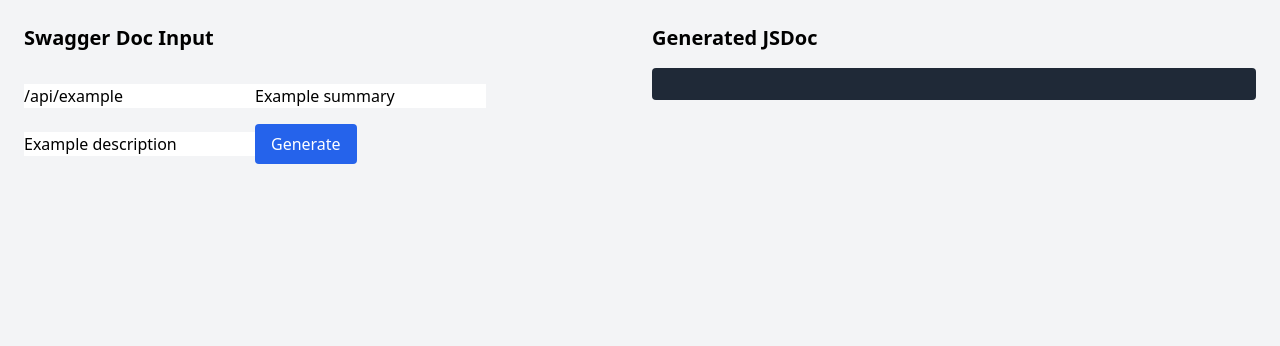
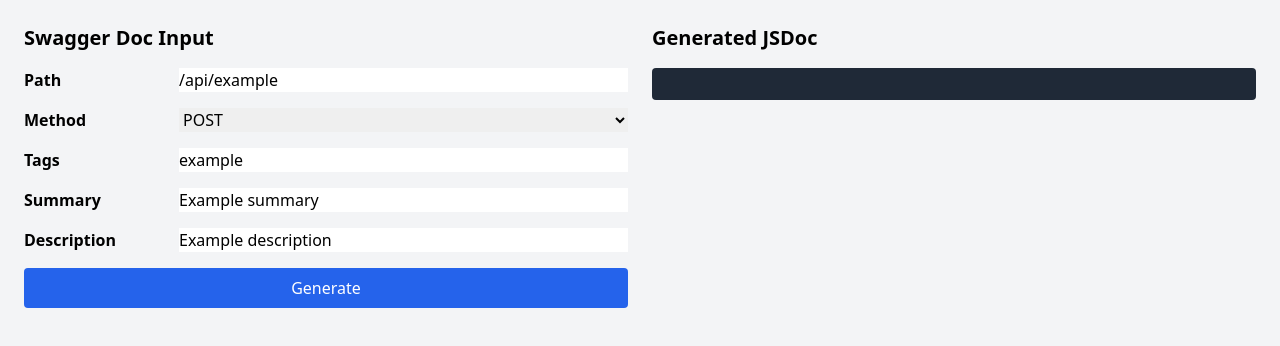
Before and after one commit to Puttipongpn/swagger-doc-ui-edu, a React (Vite) app: page / in a window 1280 px wide. Shown: the top 346 px of the page. Built offline with nearby package versions, Linux system fonts and the light colour scheme.

Commit message:
feat: add input method and tags and change style

```diff
--- a/src/components/InputForm.tsx
+++ b/src/components/InputForm.tsx
@@ -20,16 +20,36 @@
         },
     });
 
-    const handleChange = (e: React.ChangeEvent<HTMLInputElement>) => {
+    const handleChange = (e: React.ChangeEvent<HTMLInputElement | HTMLSelectElement>) => {
         const { name, value } = e.target;
         setForm({ ...form, [name]: value });
     };
 
     return (
         <div className="space-y-4">
-            <input name="path" value={form.path} onChange={handleChange} className="input" placeholder="Path" />
-            <input name="summary" value={form.summary} onChange={handleChange} className="input" placeholder="Summary" />
-            <input name="description" value={form.description} onChange={handleChange} className="input" placeholder="Description" />
+            <div className="grid grid-cols-4 gap-4">
+                <label className="font-bold">Path</label>
+                <input name="path" value={form.path} onChange={handleChange} className="input col-span-3" placeholder="Path" />
+
+                <label className="font-bold">Method</label>
+                <select name="method" value={form.method} onChange={handleChange} className="input col-span-3">
+                    {['get', 'post', 'put', 'delete'].map((method) => (
+                        <option key={method} value={method.toLowerCase()}>
+                            {method.toUpperCase()}
+                        </option>
+                    ))}
+                </select>
+
+                <label className="font-bold">Tags</label>
+                <input name="tags" value={form.tags.join(', ')} onChange={(e) => setForm({ ...form, tags: e.target.value.split(', ') })} className="input col-span-3" placeholder="Tags (comma separated)" />
+
+                <label className="font-bold">Summary</label>
+                <input name="summary" value={form.summary} onChange={handleChange} className="input col-span-3" placeholder="Summary" />
+
+                <label className="font-bold">Description</label>
+                <input name="description" value={form.description} onChange={handleChange} className="input col-span-3" placeholder="Description" />
+            </div>
+            <div className="grid grid-cols-1">
                 <button
                     className="bg-blue-600 text-white px-4 py-2 rounded"
                     onClick={() => onGenerate(form)}
@@ -37,5 +57,6 @@
                     Generate
                 </button>
             </div>
+        </div>
     );
 }
```
Lines whose indentation alone changed are shown as unchanged.
